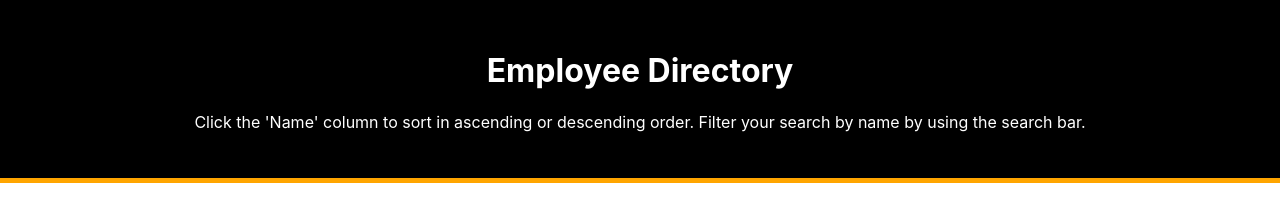
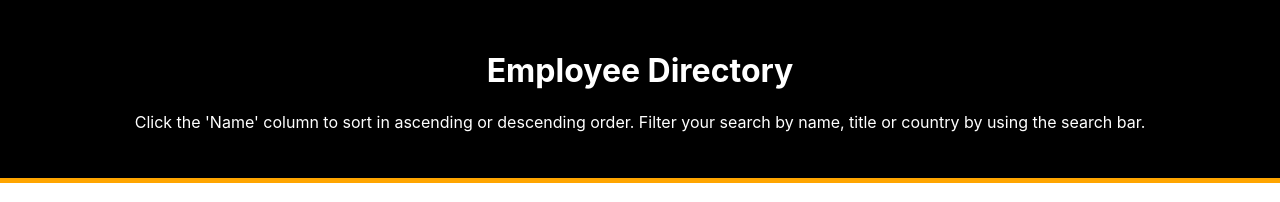
Before and after one commit to meeday/Employee-Directory, a React (Create React App) app: page / in a window 1280 px wide. Shown: the top 202 px of the page. Built offline with nearby package versions, Linux system fonts and the light colour scheme.

Commit message:
Header comments

```diff
--- a/src/components/header/index.js
+++ b/src/components/header/index.js
@@ -1,6 +1,7 @@
+// React and styling imported
 import React from "react";
 import "./style.css";
-
+//  class that returns the html of the header shown when the page renders
 class Header extends React.Component {
   render() {
     return (
@@ -8,7 +9,7 @@ class Header extends React.Component {
         <h1>Employee Directory</h1>
         <p>
           Click the 'Name' column to sort in ascending or descending order.
-          Filter your search by name by using the search bar.
+          Filter your search by name, title or country by using the search bar.
         </p>
       </div>
     );
@@ -16,3 +17,4 @@ class Header extends React.Component {
 }
 
 export default Header;
+// Header class exported
```
